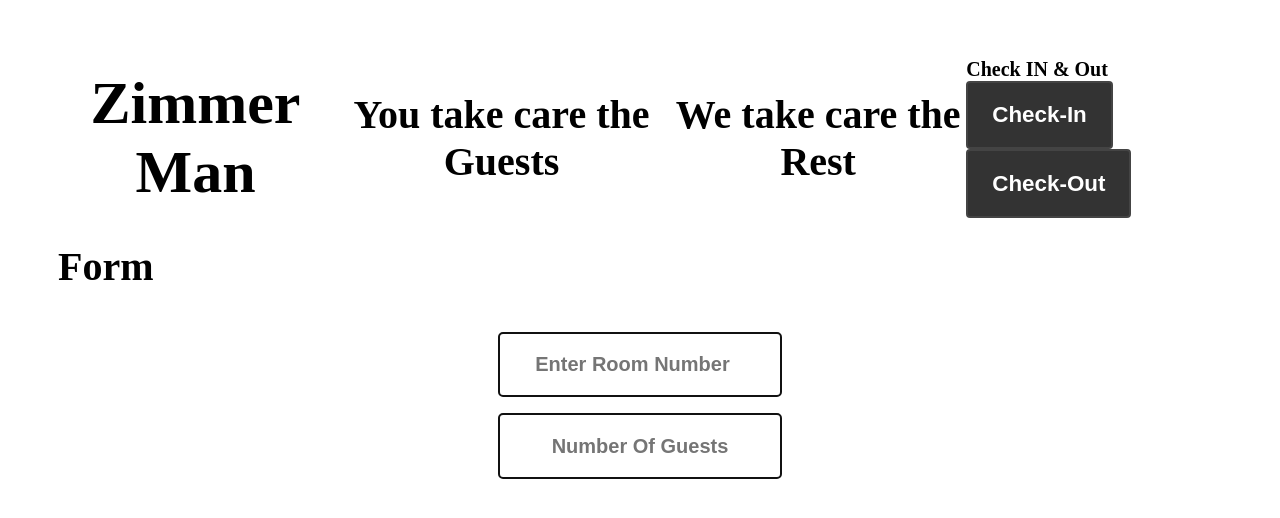
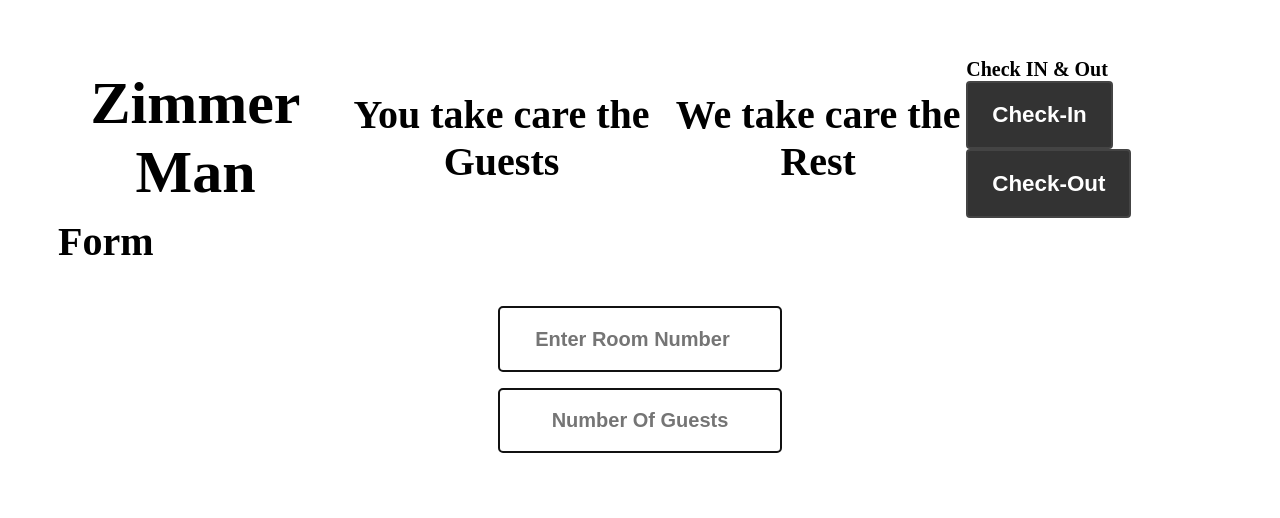
Before and after one commit to seanpivin/Hotel-Management-Controller, a React (Vite) app: page / in a window 1280 px wide. Shown: the top 518 px of the page. Built offline with nearby package versions, Linux system fonts and the light colour scheme; a web font is replaced by a local one.

Commit message:
styling app changes

```diff
--- a/src/App.jsx
+++ b/src/App.jsx
@@ -16,7 +16,6 @@ function App() {
     <>
       <GlobalStyles />
       <StyledApp>
-        <Row type="vertical">
         <Row type="horizontal">
           <Header type="h1">Zimmer Man</Header>
           <Header type="h2">You take care the Guests</Header>
@@ -34,7 +33,6 @@ function App() {
             <Input type="text" placeholder="Number Of Guests" />
           </form>
         </Row>
-        </Row>
       </StyledApp>
     </>
   );
```
Lines whose indentation alone changed are shown as unchanged.
